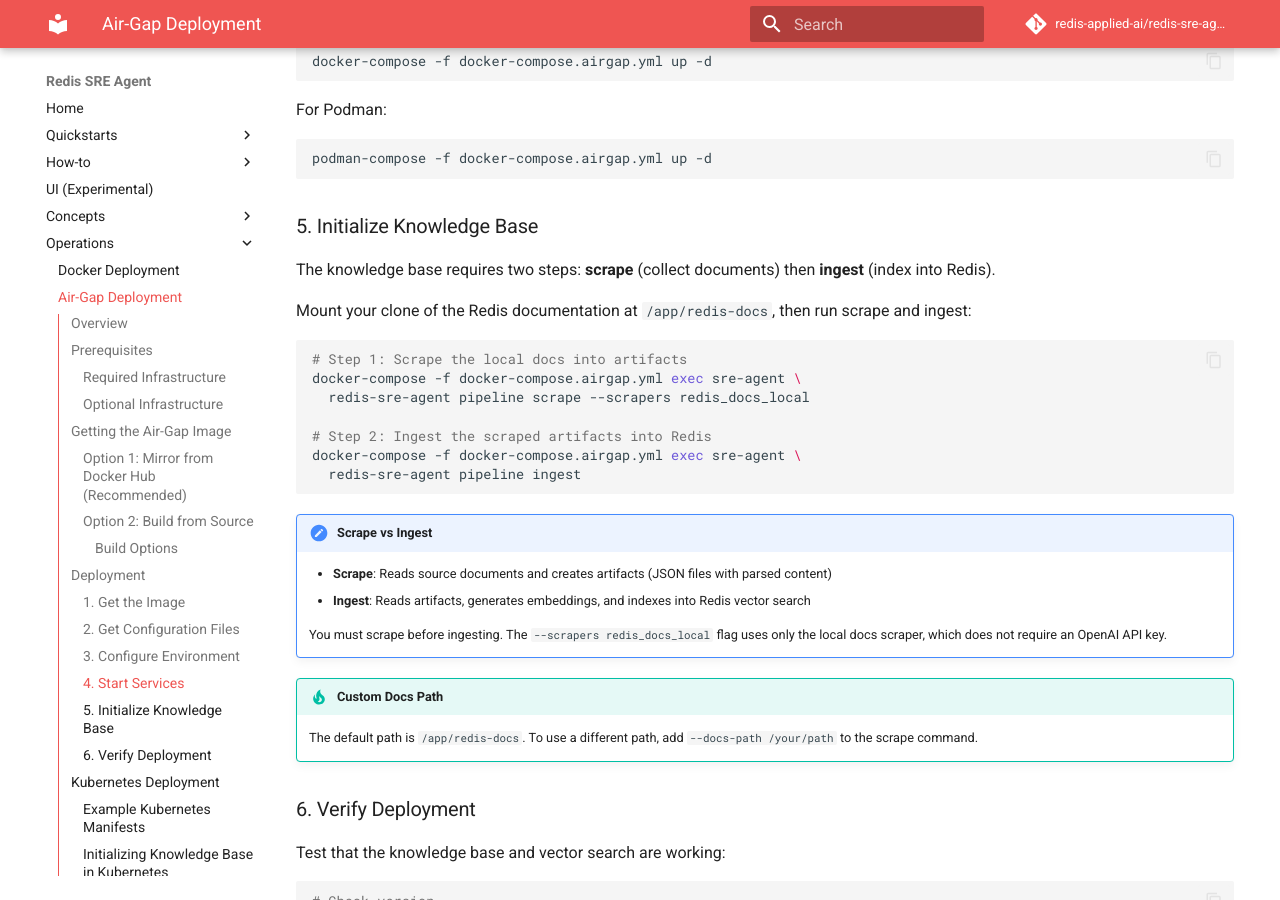
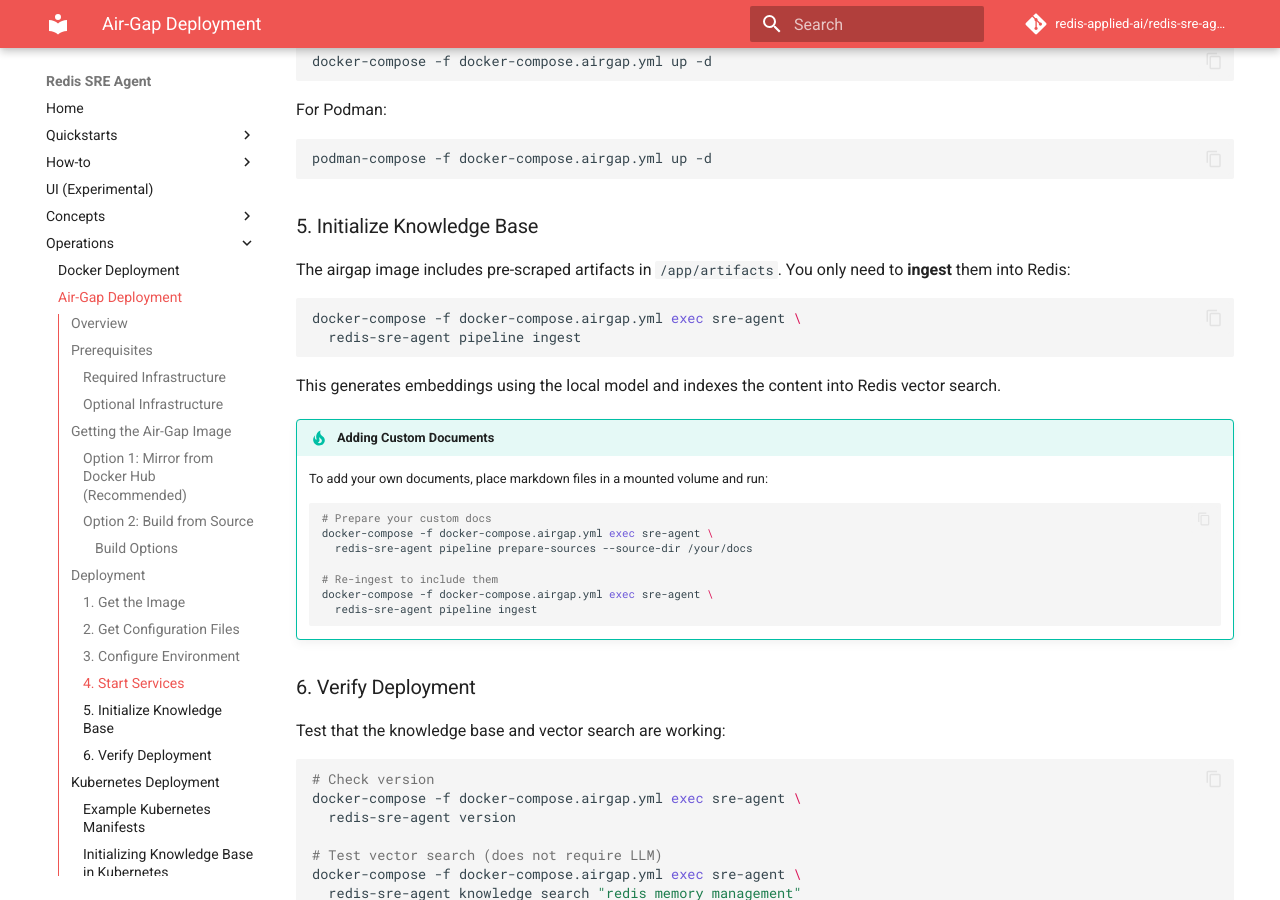
Before and after one commit to redis-applied-ai/redis-sre-agent, an MkDocs documentation site: the page built from docs/operations/airgap-deployment.md, in a window 1280 px wide and 900 px high, scrolled down 4020 px. Built offline with MkDocs 1.6.1 and Material for MkDocs 9.7.7, drawn with Linux system fonts in a browser that asks for light colours; comment, search, counter and statistics services are not loaded; some of the changed text lies outside the part shown.

Commit message:
Include KB in airgap image: clone redis-docs and scrape at build time

````diff
--- a/docs/operations/airgap-deployment.md
+++ b/docs/operations/airgap-deployment.md
@@ -82,16 +82,16 @@
 
 Bundle contents:
 
-- `redis-sre-agent-airgap.tar.gz` (Docker image ~4GB with models)
+- `redis-sre-agent-airgap.tar.gz` (Docker image ~4GB with models and KB artifacts)
 - `docker-compose.airgap.yml`
 - `.env.example`
 - `config.yaml`
 - `README.md` (quick start guide)
 
-!!! note "Knowledge Base Not Included"
-    The airgap image does **not** include pre-built knowledge base content. You must
-    provide Redis documentation by mounting a clone of https://github.com/redis/docs
-    at `/app/redis-docs`, then run the scrape and ingest commands after deployment.
+!!! note "Pre-built Knowledge Base"
+    The airgap image includes pre-scraped Redis documentation and SRE runbooks in
+    `/app/artifacts`. You only need to run the **ingest** command after deployment
+    to index them into Redis.
 
 #### Build Options
 
@@ -186,30 +186,27 @@
 
 ### 5. Initialize Knowledge Base
 
-The knowledge base requires two steps: **scrape** (collect documents) then **ingest** (index into Redis).
-
-Mount your clone of the Redis documentation at `/app/redis-docs`, then run scrape and ingest:
+The airgap image includes pre-scraped artifacts in `/app/artifacts`. You only need to
+**ingest** them into Redis:
 
 ```bash
-# Step 1: Scrape the local docs into artifacts
-docker-compose -f docker-compose.airgap.yml exec sre-agent \
-  redis-sre-agent pipeline scrape --scrapers redis_docs_local
-
-# Step 2: Ingest the scraped artifacts into Redis
 docker-compose -f docker-compose.airgap.yml exec sre-agent \
   redis-sre-agent pipeline ingest
 ```
 
-!!! note "Scrape vs Ingest"
-    - **Scrape**: Reads source documents and creates artifacts (JSON files with parsed content)
-    - **Ingest**: Reads artifacts, generates embeddings, and indexes into Redis vector search
+This generates embeddings using the local model and indexes the content into Redis vector search.
 
-    You must scrape before ingesting. The `--scrapers redis_docs_local` flag uses only the local
-    docs scraper, which does not require an OpenAI API key.
+!!! tip "Adding Custom Documents"
+    To add your own documents, place markdown files in a mounted volume and run:
+    ```bash
+    # Prepare your custom docs
+    docker-compose -f docker-compose.airgap.yml exec sre-agent \
+      redis-sre-agent pipeline prepare-sources --source-dir /your/docs
 
-!!! tip "Custom Docs Path"
-    The default path is `/app/redis-docs`. To use a different path, add `--docs-path /your/path`
-    to the scrape command.
+    # Re-ingest to include them
+    docker-compose -f docker-compose.airgap.yml exec sre-agent \
+      redis-sre-agent pipeline ingest
+    ```
 
 ### 6. Verify Deployment
 
@@ -399,7 +396,7 @@
 
 ### Initializing Knowledge Base in Kubernetes
 
-Run a one-time Job to initialize the knowledge base:
+Run a one-time Job to ingest the pre-scraped artifacts into Redis:
 
 ```yaml
 apiVersion: batch/v1
@@ -416,26 +413,13 @@
       containers:
         - name: init
           image: your-registry.internal.com/redis-sre-agent:airgap
-          command:
-            - /bin/sh
-            - -c
-            - |
-              redis-sre-agent pipeline scrape --scrapers redis_docs_local
-              redis-sre-agent pipeline ingest
+          command: ["redis-sre-agent", "pipeline", "ingest"]
           envFrom:
             - configMapRef:
                 name: sre-agent-config
             - secretRef:
                 name: sre-agent-secrets
-          volumeMounts:
-            - name: redis-docs
-              mountPath: /app/redis-docs
-              readOnly: true
       restartPolicy: Never
-      volumes:
-        - name: redis-docs
-          persistentVolumeClaim:
-            claimName: redis-docs-pvc
   backoffLimit: 2
 ```
 
````
Also changed, not shown: 1 other file.
